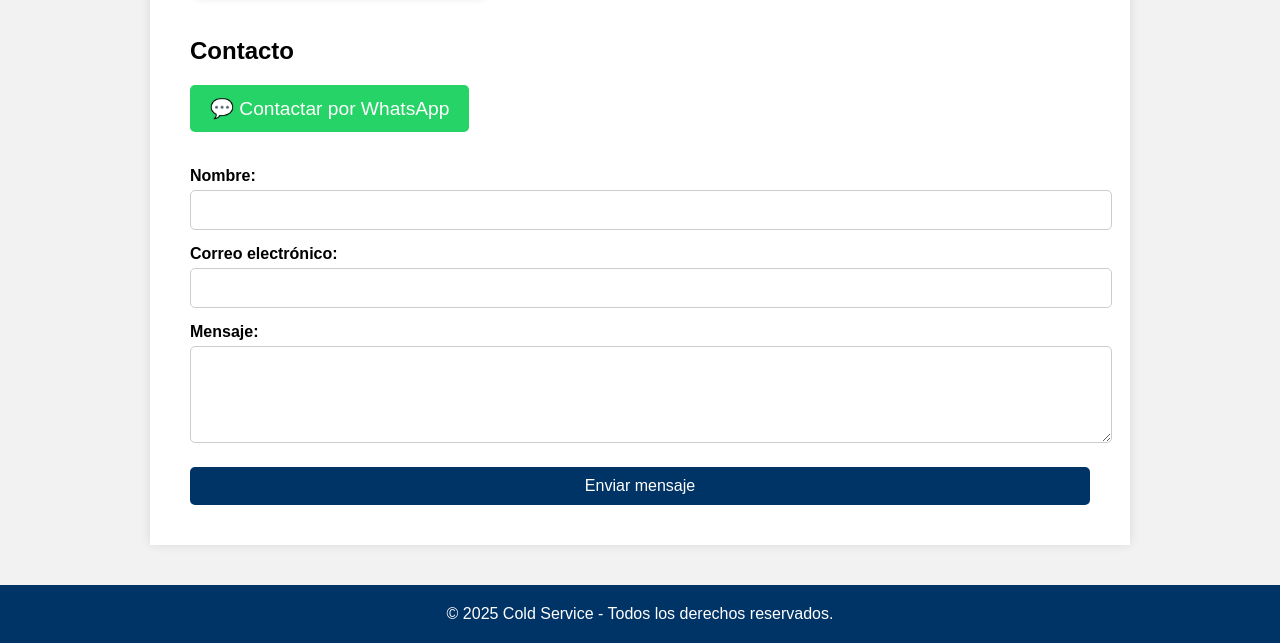
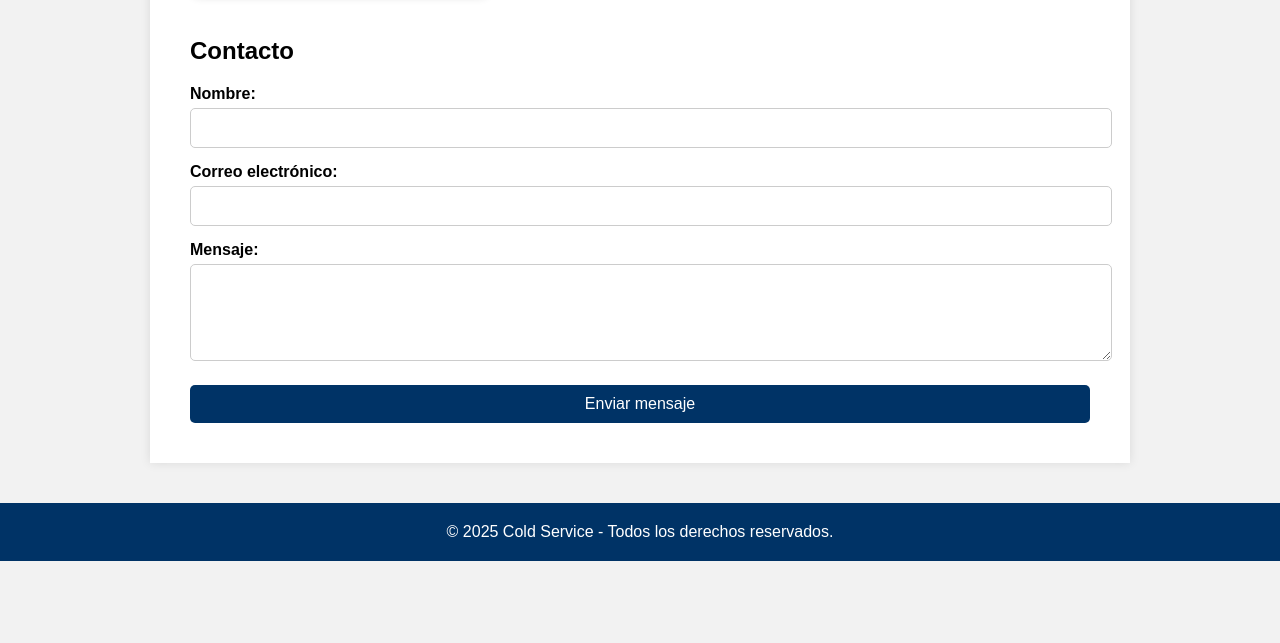
Before and after one commit to alfonsoxvi/airesur, a website: page aires-del-sur/public/index.html in a window 1280 px wide. Shown: the part 846-1489 px from the top of the page. After the commit the page ends 1407 px from the top, so only its background shows below. Drawn offline with Linux system fonts and the light colour scheme.

Commit message:
Update index.html

```diff
--- a/aires-del-sur/public/index.html
+++ b/aires-del-sur/public/index.html
@@ -104,11 +104,6 @@
 
   <h2>Contacto</h2>
 
-  <a href="https://wa.me/59899781948?text=Hola%2C%20estoy%20interesado%20en%20sus%20servicios."
-     target="_blank"
-     style="display:inline-block; background:#25D366; color:white; padding:12px 20px; border-radius:5px; font-size:1.2em; text-decoration:none; margin-bottom:20px;">
-      💬 Contactar por WhatsApp
-  </a>
 
   <form class="formulario" action="/enviar" method="POST">
     <label for="nombre">Nombre:</label>
```
